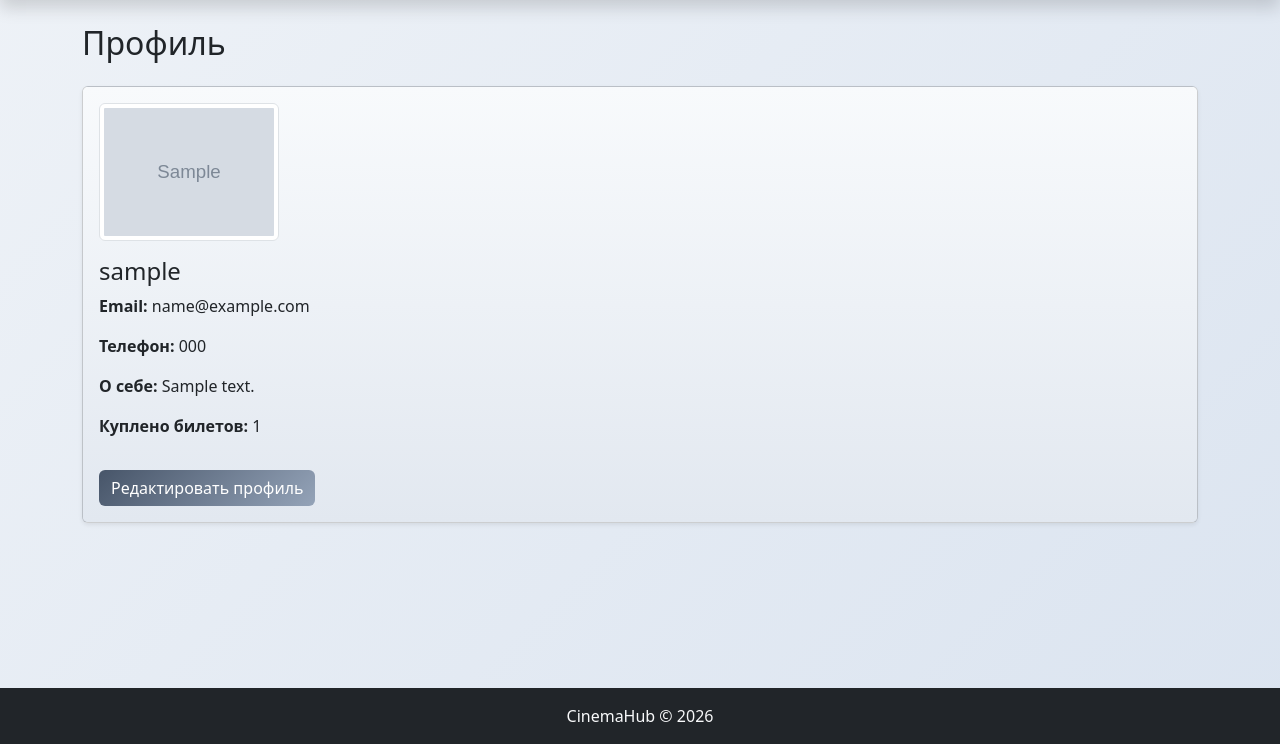
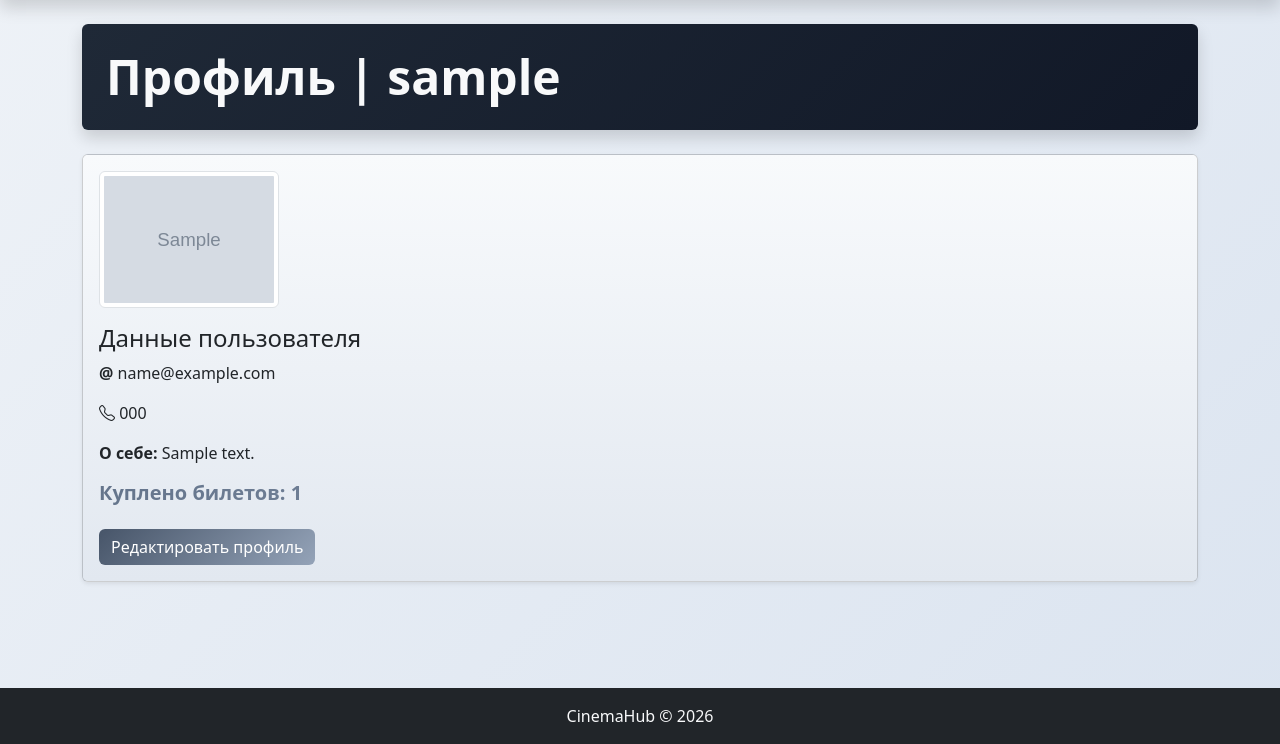
Before and after one commit to Funclot/Kursach_Cinema, a Django app: page /users/profile/ in a window 1280 px wide. Shown: the part 56-800 px from the top of the page. Run offline with Django 5.2, Linux system fonts and the light colour scheme; a user stored in the database is signed in; tables that the repository leaves empty hold one stand-in row (values such as "Sample post"); grey boxes marked "Sample" are stand-in pictures.

Commit message:
Enhance profile page styling and layout

```diff
--- a/templates/base.html
+++ b/templates/base.html
@@ -63,6 +63,8 @@
         #64748b,
         #94a3b8
     );
+
+
 
     -webkit-background-clip: text;
     -webkit-text-fill-color: transparent;
--- a/templates/users/profile.html
+++ b/templates/users/profile.html
@@ -6,10 +6,21 @@
 
 {% block content %}
 
-<h2 class="mb-4">
-    Профиль
-</h2>
+<div class="p-4 rounded shadow mb-4 text-light"
+     style="
+        background:
+        linear-gradient(
+            135deg,
+            #1f2937,
+            #111827
+        );
+     ">
 
+    <h1 class="display-5 fw-bold mb-0">
+        Профиль | {{ request.user.username }}
+    </h1>
+
+</div>
 <div class="card shadow-sm">
 
     <div class="card-body">
@@ -23,17 +34,17 @@
         {% endif %}
 
         <h4>
-            {{ request.user.username }}
+            Данные пользователя
         </h4>
 
         <p>
-            <strong>Email:</strong>
-            {{ request.user.email }}
+<strong>@</strong>
+{{ user.email }}
         </p>
 
         <p>
-            <strong>Телефон:</strong>
-            {{ profile.phone }}
+<i class="bi bi-telephone"></i>
+{{ profile.phone }}
         </p>
 
         <p>
@@ -41,10 +52,9 @@
             {{ profile.bio }}
         </p>
 
-        <p>
-            <strong>Куплено билетов:</strong>
-            {{ tickets_count }}
-        </p>
+<h5 class="price-tag">
+    Куплено билетов: {{ tickets_count }}
+</h5>
 
         <a href="{% url 'edit_profile' %}"
            class="btn btn-custom mt-3">
```
